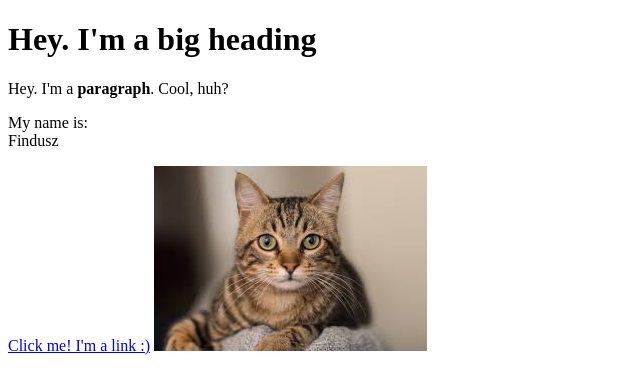
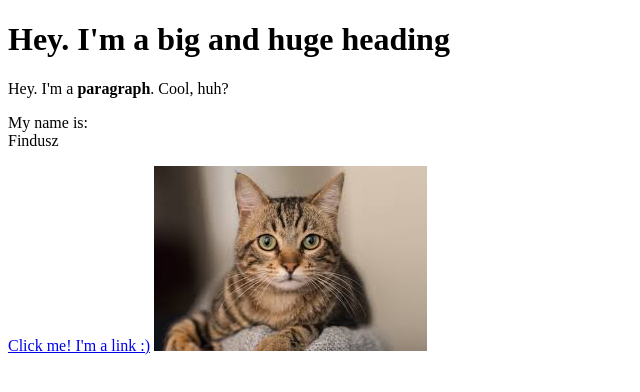
Before and after one commit to andorszathmary/Example, a plain HTML site: page test.html in a window 1280 px wide. Shown: the whole page, without its empty margins (0-640 px from the left). Drawn offline with Linux system fonts and the light colour scheme.

Commit message:
added huge

```diff
--- a/test.html
+++ b/test.html
@@ -4,7 +4,7 @@
 	<title>Test page</title>
 </head>
 <body>
-	<h1>Hey. I'm a big heading</h1>
+	<h1>Hey. I'm a big and huge heading</h1>
 	<p>Hey. I'm a <b>paragraph</b>. Cool, huh?</p>
 	<p>My name is:<br>
 	Findusz</p>
```
